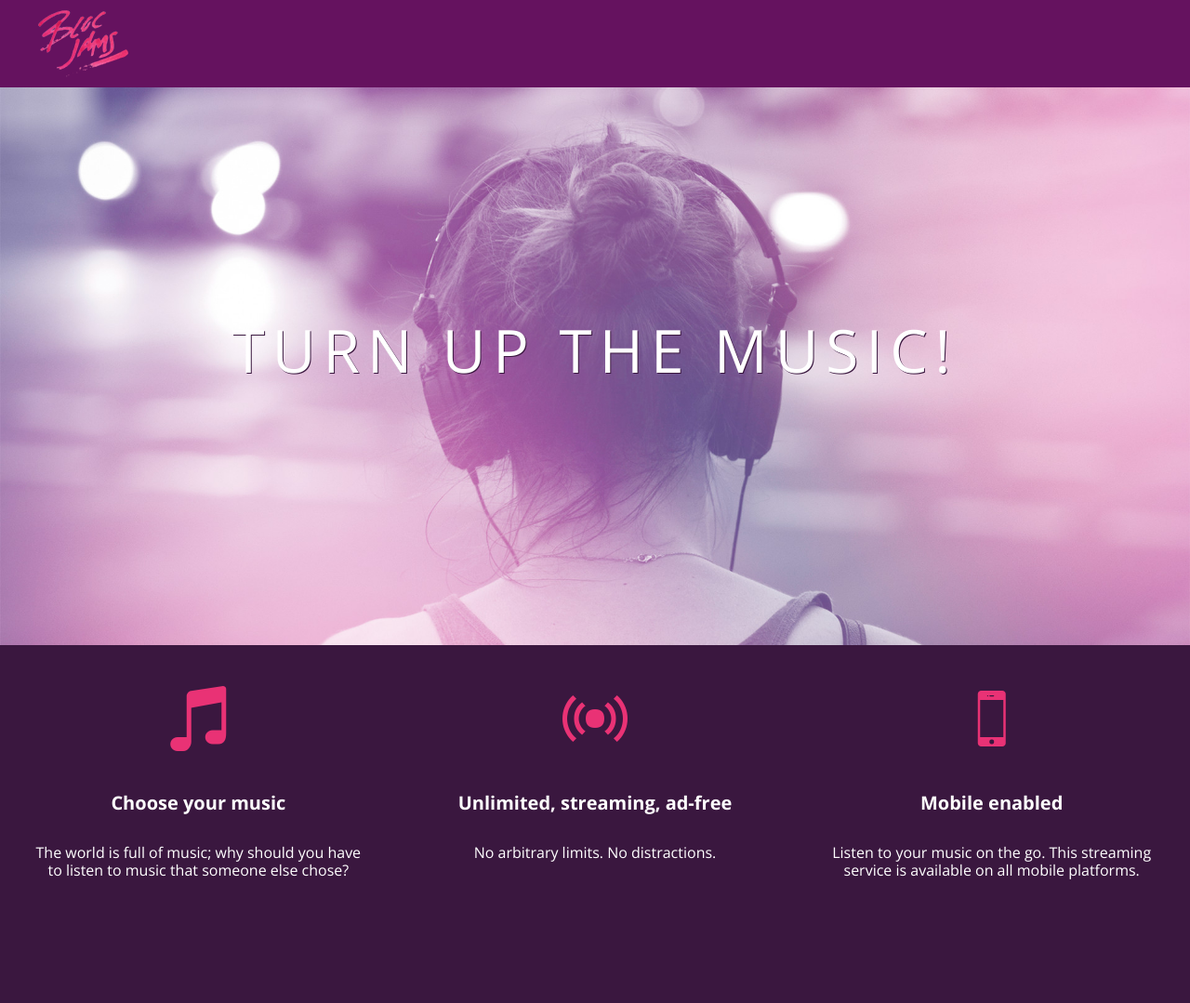
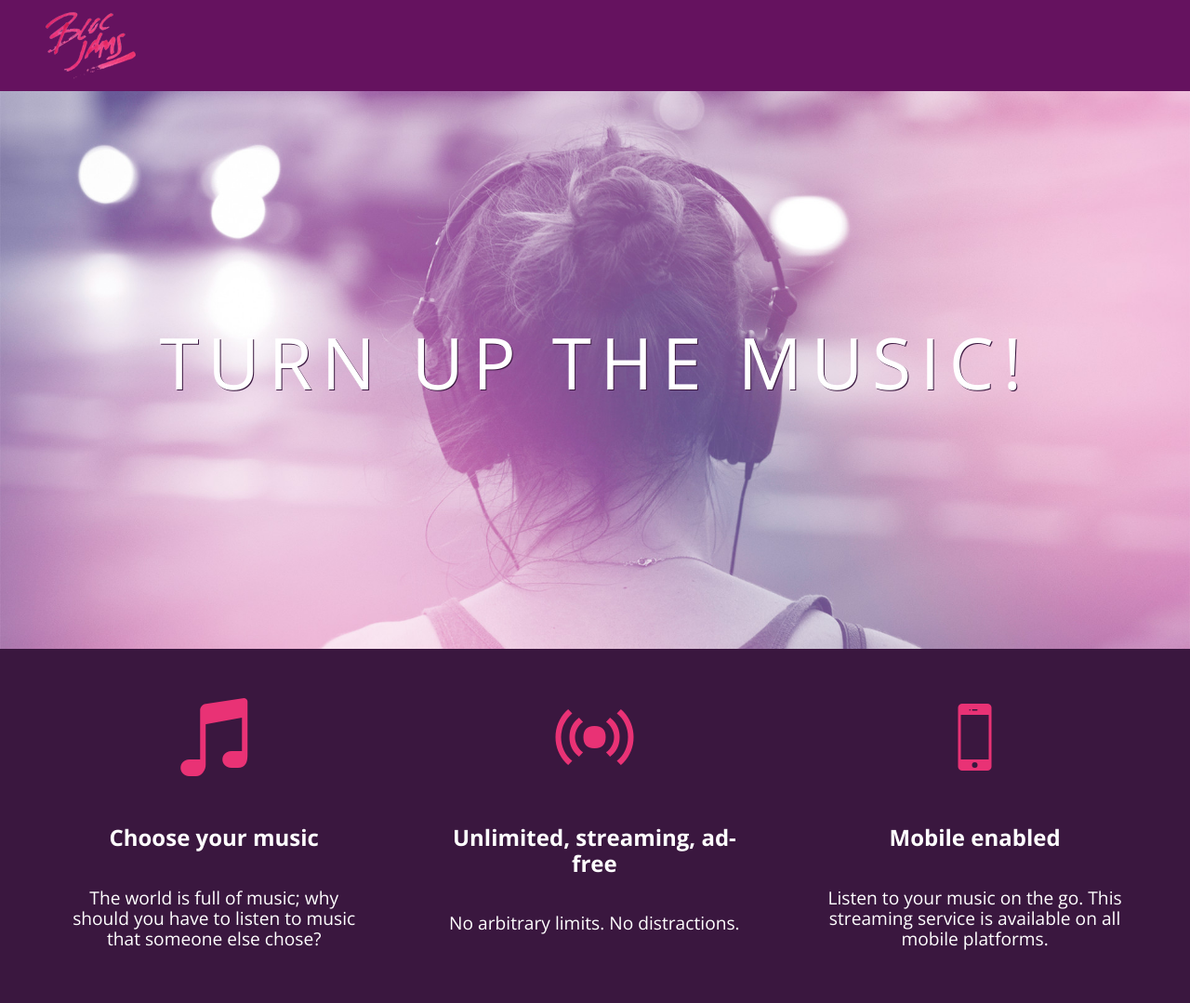
Before and after one commit to brittonb3/bloc-jams, a plain HTML site: page index.html in a window 1280 px wide. Shown: the whole page at 93% size. Before the commit the page ends 993 px from the top, so only its background shows below. Drawn offline with nearby package versions, Linux system fonts and the light colour scheme.

Commit message:
Checkpoint Responsiveness

```diff
--- a/index.html
+++ b/index.html
@@ -2,11 +2,13 @@
 <html>
     <head>
         <title>Bloc Jams</title>
+        <meta name="viewport" content="width=device-width, initial=1">
         <link rel="stylesheet" type="text/css" href="http://fonts.googleapis.com/css?family=Open+Sans:400,800,600,700,300">
          <link rel="stylesheet" type="text/css" href="http://code.ionicframework.com/ionicons/2.0.1/css/ionicons.min.css">
          <link rel="stylesheet" type="text/css" href="styles/normalize.css">
          <link rel="stylesheet" type="text/css" href="styles/main.css">
         <link href='https://fonts.googleapis.com/css?family=Open+Sans' rel='stylesheet' type='text/css'>
+        <link rel="stylesheet" type="text/css" href="styles/landing.css">
     </head>
     <body class="landing">
         <nav class="navbar"> <!-- navigation bar -->
@@ -15,18 +17,18 @@
         <section class="hero-content"> <!-- hero content -->
             <h1 class="hero-title">Turn up the music!</h1>
         </section>
-         <section class="selling-points"> <!-- selling points -->
-             <div class="point">
+         <section class="selling-points container"> <!-- selling points -->
+             <div class="point column third">
                  <span class="ion-music-note"></span>
                  <h5 class="point-title">Choose your music</h5>
                  <p class="point-description">The world is full of music; why should you have to listen to music that someone else chose?</p>
              </div>
-             <div class="point">
+             <div class="point column third">
                  <span class="ion-radio-waves"></span>
                  <h5 class="point-title">Unlimited, streaming, ad-free</h5>
                  <p class="point-description">No arbitrary limits. No distractions.</p>
              </div>
-             <div class="point">
+             <div class="point column third">
                  <span class="ion-iphone"></span>
                  <h5 class="point-title">Mobile enabled</h5>
                  <p class="point-description">Listen to your music on the go. This streaming service is available on all mobile platforms.</p>
--- /dev/null
+++ b/styles/landing.css
@@ -0,0 +1,48 @@
+body.landing {
+     background-color: rgb(58,23,63);
+ }
+
+ .hero-content {
+     position: relative;
+     min-height: 600px;
+     background-image: url(../assets/images/bloc_jams_bg.jpg);
+     background-repeat: no-repeat;
+     background-position: center center;
+     background-size: cover;
+ }
+
+ .hero-content .hero-title {
+     position: absolute;
+     top: 40%;
+     -webkit-transform: translateY(-50%);
+     -moz-transform: translateY(-50%);
+     transform: translateY(-50%);
+     width: 100%;
+     text-align: center;
+     font-size: 4rem;
+     font-weight: 300;
+     text-transform: uppercase;
+     letter-spacing: 0.5rem;
+     text-shadow: 1px 1px 0px rgb(58,23,63);
+ }
+
+ .selling-points {
+     position: relative;
+ }
+
+ .point {
+     position: relative;
+     padding: 2rem;
+     text-align: center;
+ }
+
+ .point .point-title {
+     font-size: 1.25rem;
+ }
+
+ .ion-music-note,
+ .ion-radio-waves,
+ .ion-iphone {
+     color: rgb(233,50,117);
+     font-size: 5rem;
+ }
--- a/styles/main.css
+++ b/styles/main.css
@@ -1,3 +1,9 @@
+*, *::before, *::after {
+    -moz-box-sizing: border-box;
+    -webkit-box-sizing: border-box;
+    box-sizing: border-box;
+}
+
 html {
     height: 100%;
     font-size: 100%;
@@ -9,9 +15,6 @@ body {
     min-height: 100%;
 }
 
-body.landing {
-    background-color: rgb(58,23,63);
-}
 
 .navbar {
     padding: 0.5rem;
@@ -23,55 +26,30 @@ body.landing {
     left: 2rem;
 }
 
-.hero-content {
-    position: relative;
-    min-height: 600px;
-    background-image: url(../assets/images/bloc_jams_bg.jpg);
-    background-repeat: no-repeat;
-    background-position: center center;
-    background-size: cover;
+.container {
+    margin: 0 auto;
+    max-width: 64rem;
 }
 
-.hero-content .hero-title {
-    position: absolute;
-     top: 40%;
-     -webkit-transform: translateY(-50%);
-     -moz-transform: translateY(-50%);
-     -ms-transform: translateY(-50%);
-     transform: translateY(-50%);
-     width: 100%;
-     text-align: center;
-     font-size: 4rem;
-     font-weight: 300;
-     text-transform: uppercase;
-     letter-spacing: 0.5rem;
-     text-shadow: 1px 1px 0px rgb(58,23,63);
+/* Medium and small screens (640px) */
+@media (min-width: 640px) {
+    html {font-size: 112%;}
+
+    .column {
+        float: left;
+        padding-left: 1rem;
+        padding-right: 1rem;
+    }
+
+    .column.full { width: 100%; }
+    .column.two-thirds { width: 66.7%; }
+    .column.half { width: 50%; }
+    .column.third { width: 33.3%; }
+    .column.fourth { width: 25%; }
+    .column.flow-opposite { float: right; }
 }
 
-.selling-points {
-     position: relative;
-     display: table;
-     width: 100%;
-     -webkit-box-sizing: border-box;
-     -moz-box-sizing: border-box;
-     box-sizing: border-box;
- }
-
- .point {
-     display: table-cell;
-     position: relative;
-     width: 33.3%;
-     padding: 2rem;
-     text-align: center;
- }
-
- .point .point-title {
-     font-size: 1.25rem;
- }
-
- .ion-music-note,
- .ion-radio-waves,
- .ion-iphone {
-     color: rgb(233,50,117);
-     font-size: 5rem;
- }
+/* Large screens (1024px) */
+@media (min-width: 1024px) {
+    html{font-size: 120%; }
+}
```
